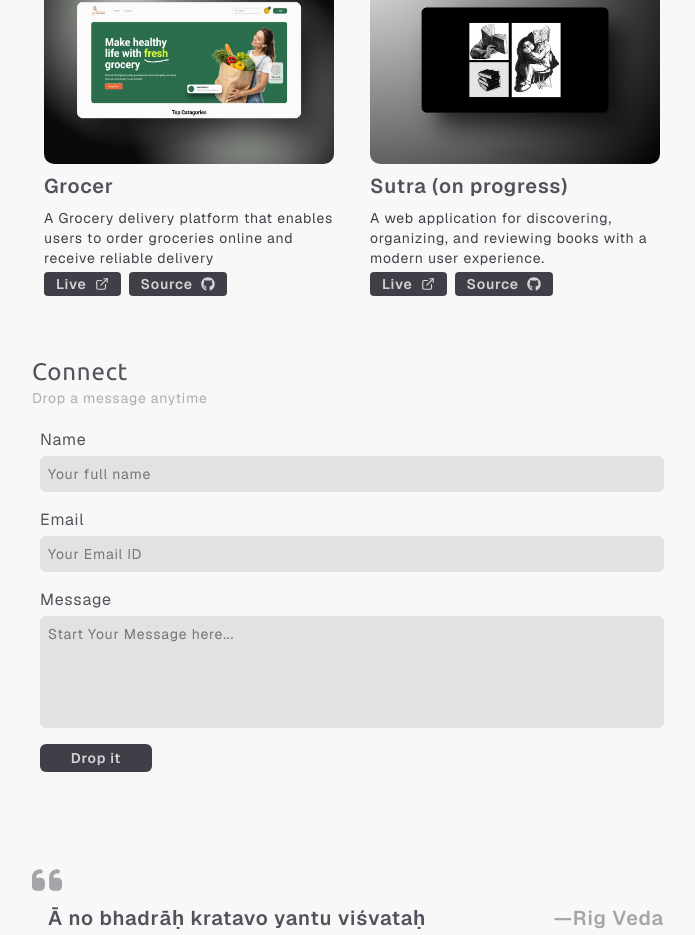
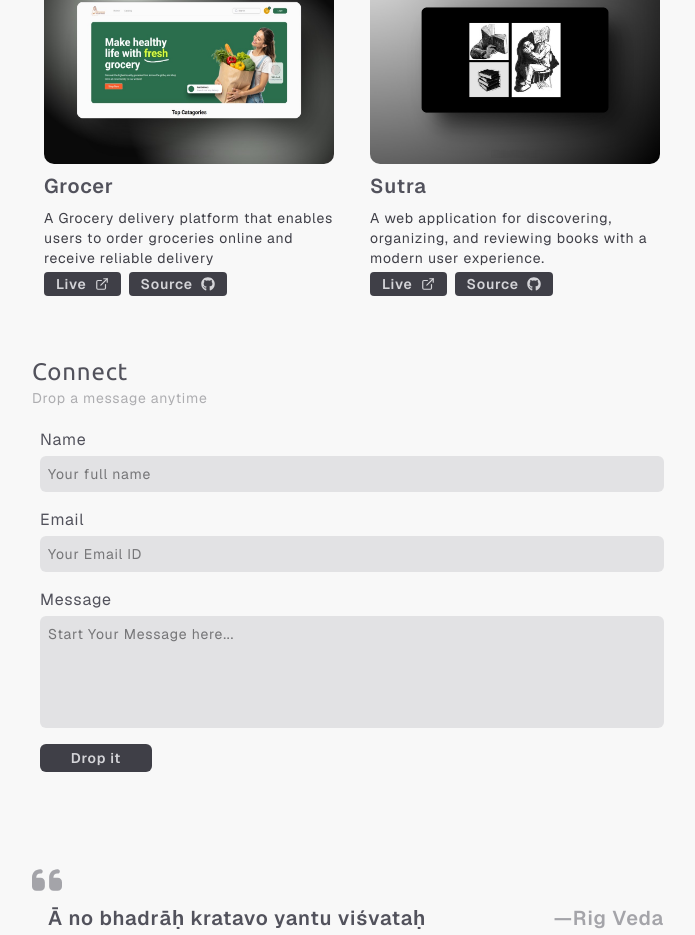
Before and after one commit to rishabhnema21/pf-v0, a Next.js app: page / in a window 1280 px wide. Shown: the part 1356-2291 px from the top of the page, without its empty margins (288-983 px from the left). Built offline with nearby package versions, Linux system fonts and the light colour scheme; no server answers.

Commit message:
add sutra's source link

```diff
--- a/src/components/Work.tsx
+++ b/src/components/Work.tsx
@@ -42,10 +42,10 @@ const workCard: WorkCard[] = [
   },
 
   {
-    title: "Sutra (on progress)",
+    title: "Sutra",
     src: "/project04.jpeg",
     liveLink: "",
-    sourceLink: "",
+    sourceLink: "https://github.com/rishabhnema21/sutra",
     description: "A web application for discovering, organizing, and reviewing books with a modern user experience.",
   }
 
```
